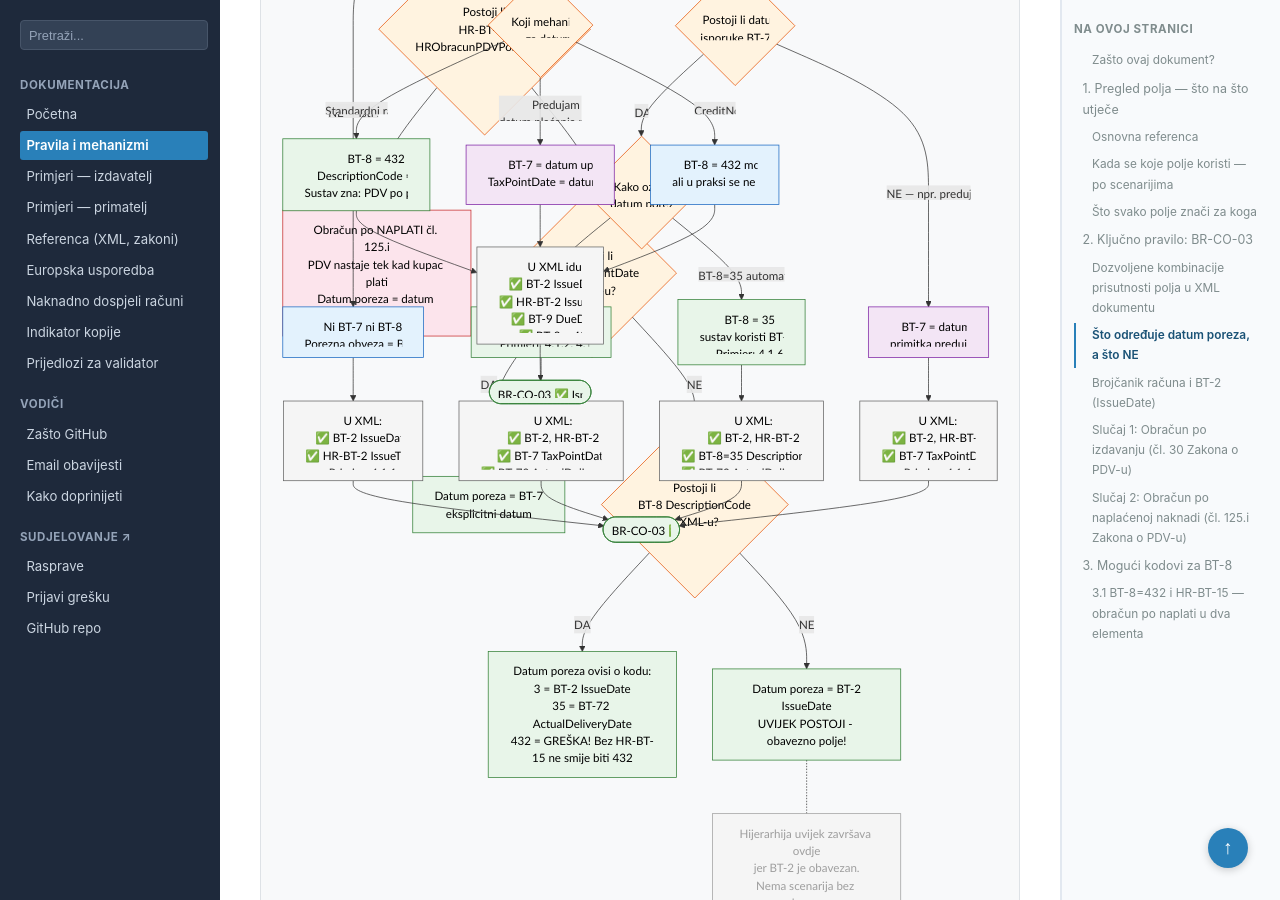
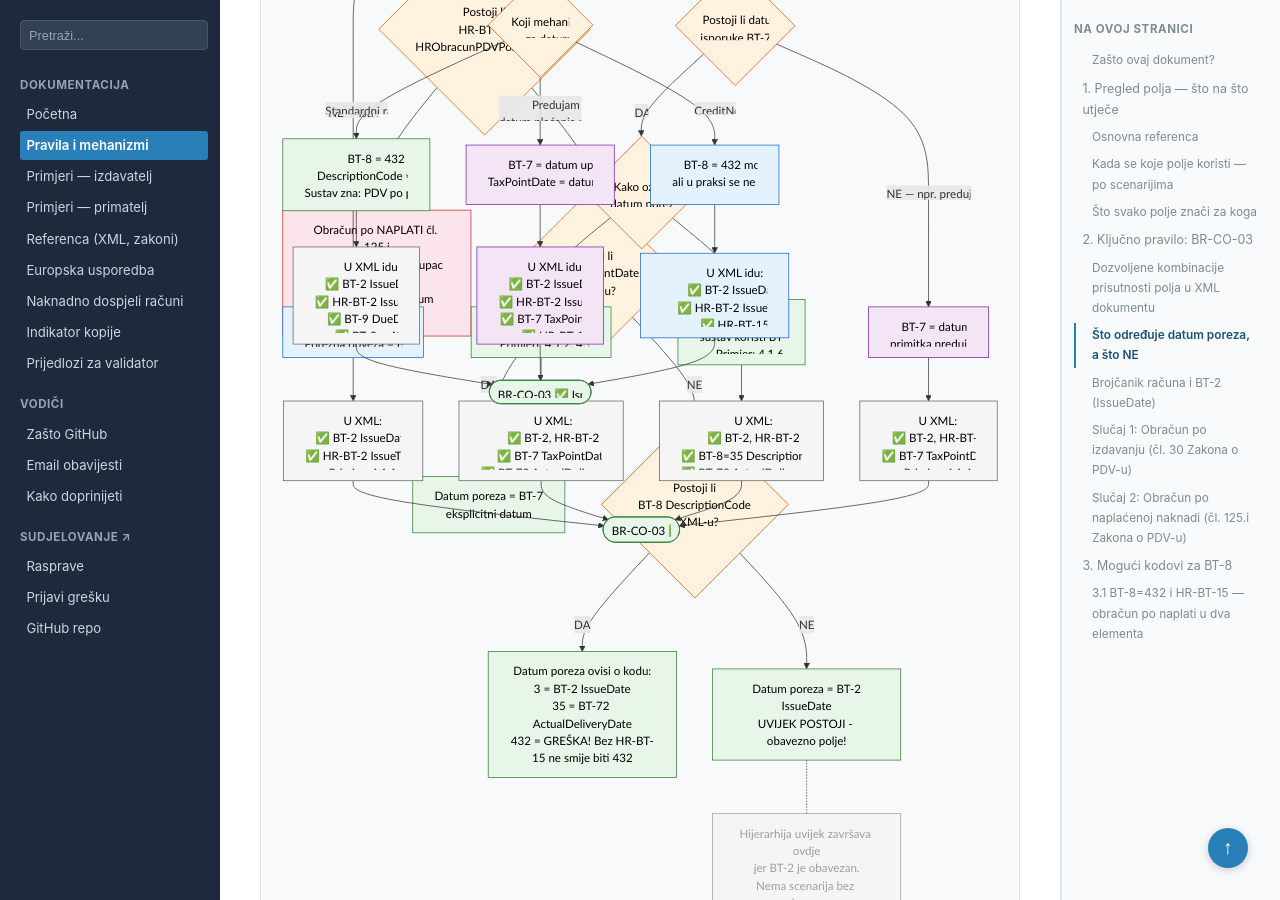
Before and after one commit to dageci/eracun-fiskalizacija-datumi, a Jekyll site: the page built from docs/pravila.md, in a window 1280 px wide and 900 px high, scrolled down 8420 px. Built offline with Jekyll 4.4.1, drawn with Linux system fonts in a browser that asks for light colours.

Commit message:
8 nekonzistentnosti ispravljeno (audit nalaz)
pravila.md:
- Scenarij tablica: BT-7 za "Račun prije isporuke" DA→— (4.1.3 ga nema)
- Slučaj 2 flowchart: 3 zasebna XML čvora umjesto jednog zajedničkog
  (CreditNote bez BT-8/BT-9, predujam bez BT-8, standardni s BT-8=432)

primjeri-izdavatelj.md:
- 4.1.1 tablica: maknut BT-72 redak (XML ga nema)
- Sumarna tablica: "BT-7=BT-2" → "default=BT-2 (bez BT-7)"

primjeri-primatelj.md:
- Ista ispravka sumarne tablice

prijedlozi-validator.md:
- W02: dodan CreditNoteTypeCode check (bug — koristio samo InvoiceTypeCode)
- F02: isti popravak za CreditNote

indikator-kopije.md:
- BT-72: "utječe na PDV" → preciznije "samo kod po izdavanju"

````diff
--- a/docs/pravila.md
+++ b/docs/pravila.md
@@ -257,10 +257,13 @@ flowchart TD
 
     C1 --> XML[U XML idu:<br>✅ BT-2 IssueDate<br>✅ HR-BT-2 IssueTime<br>✅ BT-9 DueDate<br>✅ BT-8 = 432<br>✅ HR-BT-15]
 
-    C2 --> XML
-    C3 --> XML
+    C2 --> XML2[U XML idu:<br>✅ BT-2 IssueDate<br>✅ HR-BT-2 IssueTime<br>✅ BT-7 TaxPointDate<br>✅ HR-BT-15<br>❌ bez BT-8!]
+
+    C3 --> XML3[U XML idu:<br>✅ BT-2 IssueDate<br>✅ HR-BT-2 IssueTime<br>✅ HR-BT-15<br>BT-8=432 moguć ali ne koristi se u praksi]
 
     XML --> OK([BR-CO-03 ✅ Ispravno])
+    XML2 --> OK
+    XML3 --> OK
 
     style A fill:#fff3e0,stroke:#e65100,color:#000
     style HRBT15 fill:#fce4ec,stroke:#c62828,color:#000
@@ -270,6 +273,8 @@ flowchart TD
     style C2 fill:#f3e5f5,stroke:#7b1fa2,color:#000
     style C3 fill:#e3f2fd,stroke:#1565c0,color:#000
     style XML fill:#f5f5f5,stroke:#616161,color:#000
+    style XML2 fill:#f3e5f5,stroke:#7b1fa2,color:#000
+    style XML3 fill:#e3f2fd,stroke:#1565c0,color:#000
     style OK fill:#e8f5e9,stroke:#2e7d32,color:#000
 ```
 
````
Also changed, not shown: other parts of docs/pravila.md (+1 -1 lines), docs/indikator-kopije.md (+1 -1 lines), docs/prijedlozi-validator.md (+4 -2 lines), docs/primjeri-izdavatelj.md (+1 -2 lines), docs/primjeri-primatelj.md (+1 -1 lines).
